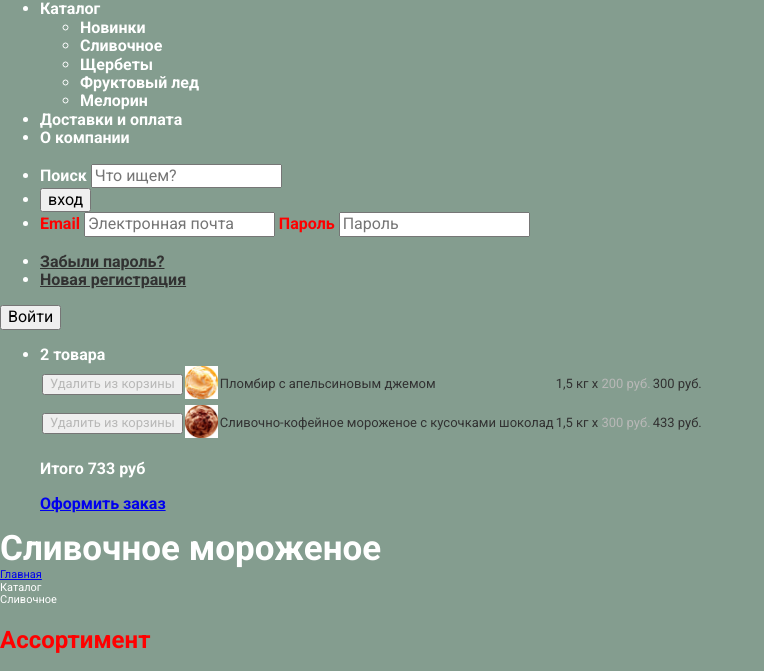
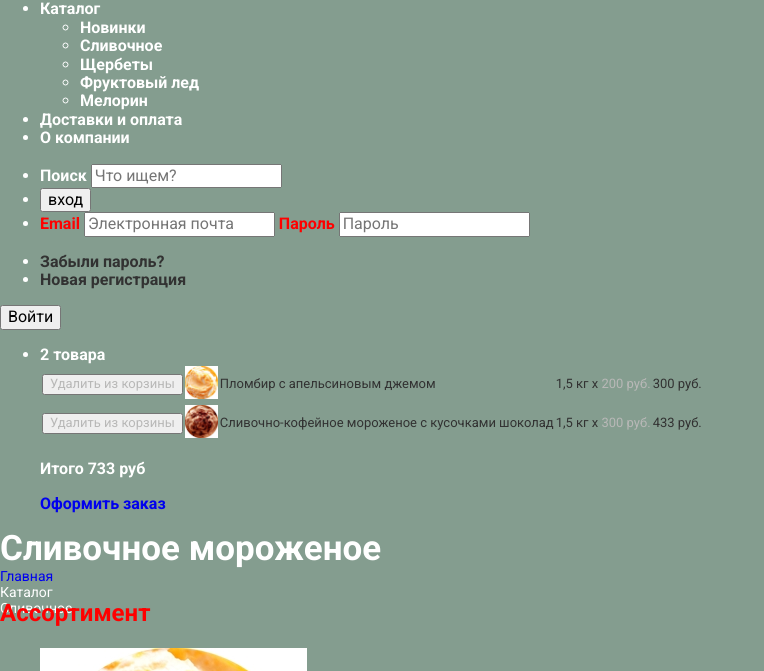
Before and after one commit to KristinaLo/1157461-gllacy-26, a plain HTML site: page catalog.html in a window 1280 px wide. Shown: the part 84-755 px from the top of the page, without its empty margins (0-764 px from the left). Drawn offline with nearby package versions, Linux system fonts and the light colour scheme.

Commit message:
исправлен размер шрифта

```diff
--- a/catalog.html
+++ b/catalog.html
@@ -4,7 +4,7 @@
 <head>
   <meta charset="utf-8">
   <title>Каталог магазина Глейси</title>
-  <link href="https://fonts.googleapis.com/css?family=Roboto:400,330,700&display=swap&subset=cyrillic" rel="stylesheet">
+  <link href="https://fonts.googleapis.com/css?family=Roboto:400,500,700&display=swap&subset=cyrillic" rel="stylesheet">
   <link href="css/normalize.css" rel="stylesheet">
   <link href="css/style.css" rel="stylesheet">
 </head>
--- a/css/style.css
+++ b/css/style.css
@@ -6,13 +6,17 @@ body  {
  color:#323232 ;
  font-weidth: 400;
  background-color:#849d8f;
- text-decoration: none;
+
 }
 
 
 img  {
 max-width: 100%;
 height: auto;
+}
+
+a {
+    text-decoration: none;
 }
 
 .visually-hidden {
@@ -188,10 +192,14 @@ font-weight: 700;
 .breadcrumbs {
     padding: 0px;
     margin: 0px;
-    font-size: 11px;
+    width: 72px;
+    height: 11px;
+    font-size: 14px;
+    line-height: 1.14;
     color: #ffffff;
     text-decoration: none;
 }
+
 
 .assortment a {
 
```
Also changed, not shown: index.html (+14 -12 lines).
